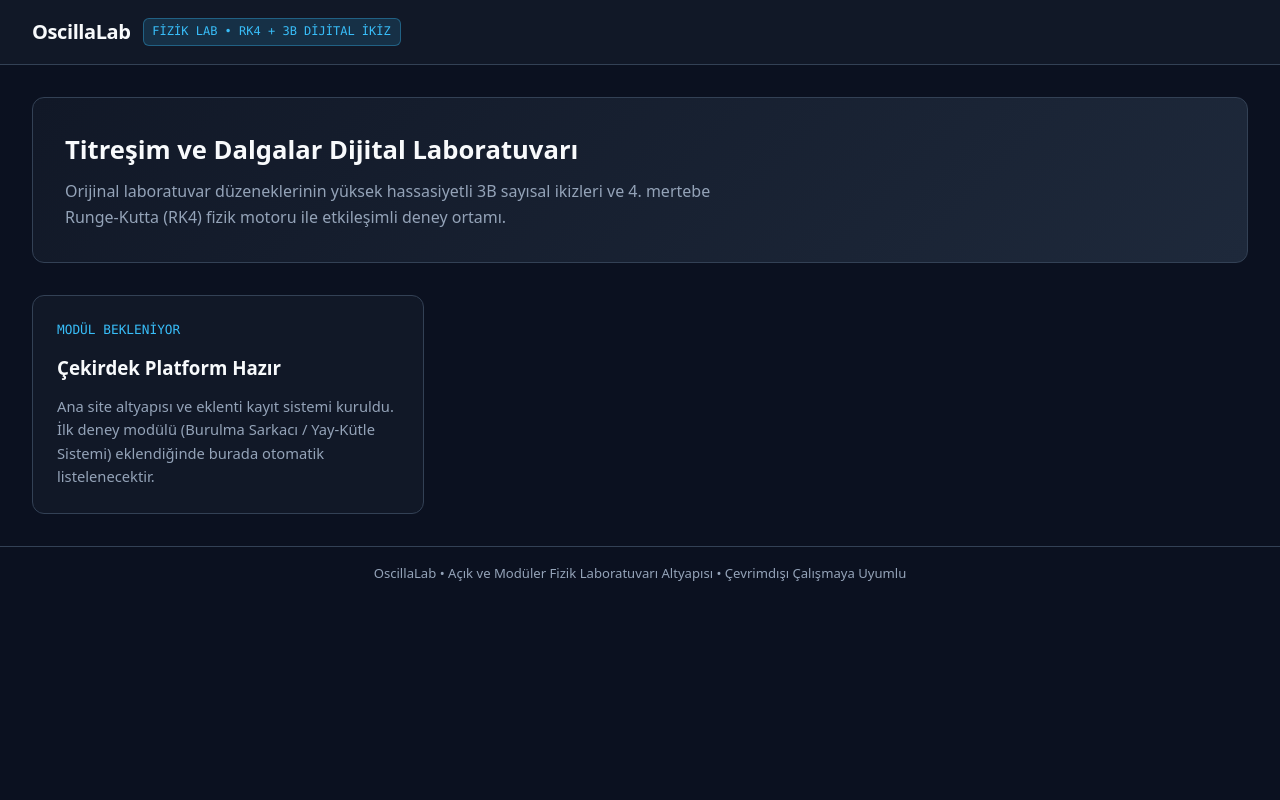
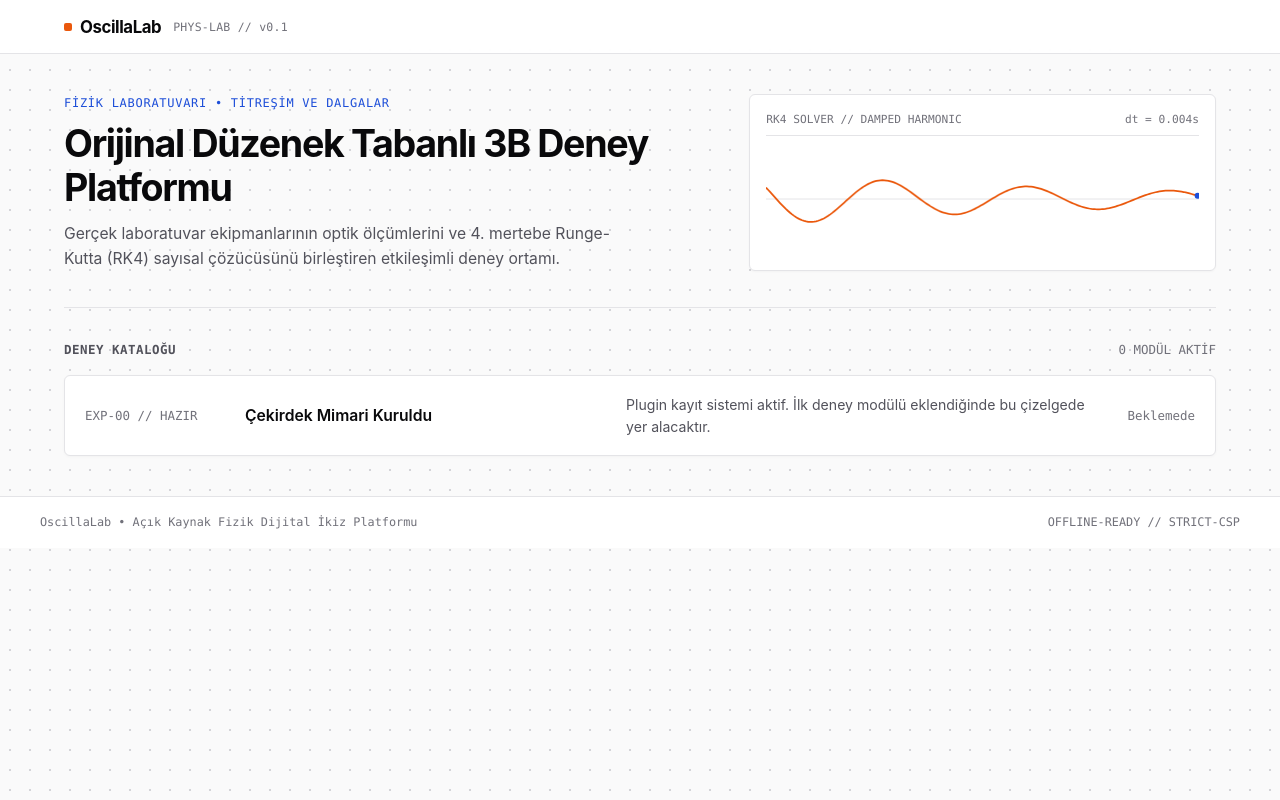
Before and after one commit to fsb3rke/oscillalab, a website built with Vite: page index.html in a window 1280 px wide. Built offline with nearby package versions, Linux system fonts and the light colour scheme.

Commit message:
style(ui): redesign shell with Swiss laboratory grid aesthetic and live RK4 scope preview

```diff
--- a/src/style.css
+++ b/src/style.css
@@ -1,16 +1,18 @@
 :root {
-  --bg-main: #0b1120;
-  --bg-surface: #111827;
-  --bg-card: #1e293b;
-  --border: #334155;
-  --text-primary: #f8fafc;
-  --text-secondary: #94a3b8;
-  --accent: #38bdf8;
-  --accent-hover: #0284c7;
-  --success: #10b981;
-  --radius: 12px;
-  --font-sans: system-ui, -apple-system, BlinkMacSystemFont, 'Segoe UI', Roboto, sans-serif;
-  --font-mono: ui-monospace, SFMono-Regular, Menlo, Monaco, Consolas, monospace;
+  --bg: #fafafa;
+  --surface: #ffffff;
+  --surface-subtle: #f4f4f5;
+  --border: #e4e4e7;
+  --border-strong: #d4d4d8;
+  --ink: #09090b;
+  --ink-muted: #52525b;
+  --ink-faint: #71717a;
+  --accent: #1d4ed8;
+  --accent-soft: #eff6ff;
+  --signal: #ea580c;
+  --radius: 6px;
+  --font-sans: 'Inter', -apple-system, BlinkMacSystemFont, 'Segoe UI', Roboto, sans-serif;
+  --font-mono: 'JetBrains Mono', ui-monospace, SFMono-Regular, Menlo, Monaco, Consolas, monospace;
 }
 
 * {
@@ -20,175 +22,290 @@
 }
 
 body {
-  background: var(--bg-main);
-  color: var(--text-primary);
+  background-color: var(--bg);
+  background-image: radial-gradient(#d4d4d8 0.75px, transparent 0.75px);
+  background-size: 20px 20px;
+  color: var(--ink);
   font-family: var(--font-sans);
-  line-height: 1.6;
+  line-height: 1.55;
+  -webkit-font-smoothing: antialiased;
   min-height: 100vh;
   display: flex;
   flex-direction: column;
 }
 
 .topbar {
-  background: var(--bg-surface);
+  background: rgba(255, 255, 255, 0.92);
+  backdrop-filter: blur(8px);
   border-bottom: 1px solid var(--border);
-  padding: 1rem 2rem;
+  position: sticky;
+  top: 0;
+  z-index: 20;
+}
+
+.topbar-inner {
+  max-width: 1200px;
+  margin: 0 auto;
+  padding: 0.85rem 1.5rem;
   display: flex;
   align-items: center;
   justify-content: space-between;
-  flex-wrap: wrap;
   gap: 1rem;
 }
 
 .brand {
   display: flex;
-  align-items: center;
+  align-items: baseline;
   gap: 0.75rem;
 }
 
-.brand-badge {
-  background: rgba(56, 189, 248, 0.15);
-  color: var(--accent);
-  border: 1px solid rgba(56, 189, 248, 0.35);
-  font-family: var(--font-mono);
-  font-size: 0.75rem;
-  padding: 0.2rem 0.55rem;
-  border-radius: 6px;
+.brand-mark {
+  display: inline-flex;
+  align-items: center;
+  gap: 0.5rem;
+  font-weight: 700;
+  font-size: 1.05rem;
+  letter-spacing: -0.025em;
+  color: var(--ink);
 }
 
-.brand h1 {
-  font-size: 1.25rem;
-  font-weight: 700;
-  letter-spacing: -0.02em;
+.brand-dot {
+  width: 8px;
+  height: 8px;
+  background: var(--signal);
+  border-radius: 2px;
+}
+
+.brand-meta {
+  font-family: var(--font-mono);
+  font-size: 0.72rem;
+  color: var(--ink-faint);
+  letter-spacing: 0.02em;
 }
 
 .container {
-  max-width: 1280px;
+  max-width: 1200px;
   width: 100%;
   margin: 0 auto;
-  padding: 2rem;
+  padding: 2.5rem 1.5rem;
   flex: 1;
 }
 
-.hero {
-  background: linear-gradient(135deg, var(--bg-surface), var(--bg-card));
-  border: 1px solid var(--border);
-  border-radius: var(--radius);
-  padding: 2rem;
+.header-grid {
+  display: grid;
+  grid-template-columns: 1.4fr 1fr;
+  gap: 2rem;
+  align-items: center;
+  padding-bottom: 2.25rem;
+  border-bottom: 1px solid var(--border);
   margin-bottom: 2rem;
 }
 
-.hero h2 {
-  font-size: 1.6rem;
-  margin-bottom: 0.5rem;
+@media (max-width: 840px) {
+  .header-grid {
+    grid-template-columns: 1fr;
+  }
 }
 
-.hero p {
-  color: var(--text-secondary);
-  max-width: 72ch;
+.kicker {
+  font-family: var(--font-mono);
+  font-size: 0.75rem;
+  text-transform: uppercase;
+  letter-spacing: 0.06em;
+  color: var(--accent);
+  margin-bottom: 0.6rem;
+  display: block;
 }
 
-.grid {
-  display: grid;
-  grid-template-columns: repeat(auto-fill, minmax(310px, 1fr));
-  gap: 1.25rem;
+.page-title {
+  font-size: clamp(1.75rem, 3vw, 2.35rem);
+  font-weight: 700;
+  letter-spacing: -0.035em;
+  line-height: 1.15;
+  margin-bottom: 0.85rem;
 }
 
-.card {
-  background: var(--bg-surface);
+.page-lead {
+  color: var(--ink-muted);
+  font-size: 0.98rem;
+  max-width: 58ch;
+}
+
+.scope-box {
+  background: var(--surface);
   border: 1px solid var(--border);
   border-radius: var(--radius);
-  padding: 1.5rem;
-  display: flex;
-  flex-direction: column;
-  gap: 0.75rem;
-  transition: border-color 0.2s ease, transform 0.2s ease;
+  padding: 1rem;
+  box-shadow: 0 1px 2px rgba(0, 0, 0, 0.03);
 }
 
-.card:hover {
-  border-color: var(--accent);
-  transform: translateY(-2px);
+.scope-header {
+  display: flex;
+  justify-content: space-between;
+  font-family: var(--font-mono);
+  font-size: 0.7rem;
+  color: var(--ink-faint);
+  margin-bottom: 0.5rem;
+  padding-bottom: 0.4rem;
+  border-bottom: 1px solid var(--border);
 }
 
-.card-code {
-  font-family: var(--font-mono);
-  font-size: 0.8rem;
-  color: var(--accent);
+.scope-canvas {
+  width: 100%;
+  height: 110px;
+  display: block;
 }
 
-.card p {
-  color: var(--text-secondary);
-  font-size: 0.92rem;
-  flex: 1;
+.section-bar {
+  display: flex;
+  justify-content: space-between;
+  align-items: center;
+  margin-bottom: 1rem;
+}
+
+.section-label {
+  font-family: var(--font-mono);
+  font-size: 0.78rem;
+  font-weight: 600;
+  color: var(--ink-muted);
+  text-transform: uppercase;
+  letter-spacing: 0.04em;
+}
+
+.exp-list {
+  background: var(--surface);
+  border: 1px solid var(--border);
+  border-radius: var(--radius);
+  overflow: hidden;
+  box-shadow: 0 1px 3px rgba(0, 0, 0, 0.03);
+}
+
+.exp-row {
+  display: grid;
+  grid-template-columns: 140px 1.2fr 1.6fr auto;
+  align-items: center;
+  gap: 1.25rem;
+  padding: 1.1rem 1.25rem;
+  border-bottom: 1px solid var(--border);
+  transition: background-color 0.12s ease;
+}
+
+.exp-row:last-child {
+  border-bottom: none;
+}
+
+.exp-row:hover {
+  background: var(--surface-subtle);
+}
+
+@media (max-width: 840px) {
+  .exp-row {
+    grid-template-columns: 1fr;
+    gap: 0.5rem;
+  }
+}
+
+.exp-code {
+  font-family: var(--font-mono);
+  font-size: 0.78rem;
+  color: var(--ink-faint);
+}
+
+.exp-name {
+  font-weight: 600;
+  font-size: 0.98rem;
+  color: var(--ink);
+}
+
+.exp-desc {
+  font-size: 0.88rem;
+  color: var(--ink-muted);
 }
 
 .btn {
-  background: var(--accent);
-  color: #0b1120;
-  border: none;
-  border-radius: 8px;
-  padding: 0.6rem 1rem;
-  font-weight: 600;
+  background: var(--ink);
+  color: #ffffff;
+  border: 1px solid var(--ink);
+  border-radius: var(--radius);
+  padding: 0.5rem 0.9rem;
+  font-family: var(--font-sans);
+  font-size: 0.84rem;
+  font-weight: 500;
   cursor: pointer;
-  font-size: 0.9rem;
-  transition: background 0.15s ease;
+  transition: all 0.15s ease;
+  white-space: nowrap;
 }
 
 .btn:hover {
-  background: var(--accent-hover);
-  color: #fff;
+  background: var(--accent);
+  border-color: var(--accent);
 }
 
-.btn-ghost {
-  background: transparent;
-  color: var(--text-secondary);
-  border: 1px solid var(--border);
+.btn-outline {
+  background: var(--surface);
+  color: var(--ink);
+  border: 1px solid var(--border-strong);
 }
 
-.btn-ghost:hover {
-  border-color: var(--accent);
-  color: var(--text-primary);
-  background: transparent;
+.btn-outline:hover {
+  background: var(--surface-subtle);
+  border-color: var(--ink);
+  color: var(--ink);
 }
 
 .tabs {
   display: flex;
-  gap: 0.5rem;
+  gap: 0.25rem;
   border-bottom: 1px solid var(--border);
-  padding-bottom: 0.75rem;
   margin-bottom: 1.5rem;
-  flex-wrap: wrap;
+  overflow-x: auto;
 }
 
 .tab-btn {
-  background: var(--bg-surface);
-  color: var(--text-secondary);
-  border: 1px solid var(--border);
-  border-radius: 8px;
-  padding: 0.5rem 1rem;
+  background: transparent;
+  color: var(--ink-muted);
+  border: none;
+  border-bottom: 2px solid transparent;
+  padding: 0.65rem 1rem;
   cursor: pointer;
   font-size: 0.88rem;
   font-weight: 500;
+  white-space: nowrap;
+  transition: color 0.15s ease, border-color 0.15s ease;
+}
+
+.tab-btn:hover {
+  color: var(--ink);
 }
 
 .tab-btn[aria-selected="true"] {
-  background: rgba(56, 189, 248, 0.15);
   color: var(--accent);
-  border-color: var(--accent);
+  border-bottom-color: var(--accent);
+  font-weight: 600;
 }
 
 .workspace {
-  background: var(--bg-surface);
+  background: var(--surface);
   border: 1px solid var(--border);
   border-radius: var(--radius);
-  padding: 2rem;
-  min-height: 360px;
+  padding: 1.75rem;
+  min-height: 380px;
 }
 
 .footer {
   border-top: 1px solid var(--border);
-  padding: 1rem 2rem;
-  text-align: center;
-  color: var(--text-secondary);
-  font-size: 0.82rem;
+  background: var(--surface);
+  padding: 1rem 1.5rem;
 }
+
+.footer-inner {
+  max-width: 1200px;
+  margin: 0 auto;
+  display: flex;
+  justify-content: space-between;
+  flex-wrap: wrap;
+  gap: 0.5rem;
+  font-family: var(--font-mono);
+  font-size: 0.74rem;
+  color: var(--ink-faint);
+}
--- a/src/ui/shell.ts
+++ b/src/ui/shell.ts
@@ -1,93 +1,207 @@
 import { getAllExperiments } from '../core/registry';
 import type { ExperimentModule } from '../core/types';
 import { el } from '../core/sanitize';
+import { stepRK4 } from '../core/rk4';
 
 type TabKey = 'setup' | 'theory' | 'sim3d' | 'analysis';
 
 const TABS: readonly { key: TabKey; label: string }[] = [
-  { key: 'setup', label: '1. Orijinal Düzenek & Parçalar' },
-  { key: 'theory', label: '2. Teori & Kavramlar' },
-  { key: 'sim3d', label: '3. 3B Dijital İkiz (RK4)' },
-  { key: 'analysis', label: '4. Veri & Belirsizlik Analizi' }
+  { key: 'setup', label: '01 / Orijinal Düzenek' },
+  { key: 'theory', label: '02 / Teorik Model' },
+  { key: 'sim3d', label: '03 / 3B Dijital İkiz' },
+  { key: 'analysis', label: '04 / Veri & Hata Analizi' }
 ];
+
+function mountLiveScope(canvas: HTMLCanvasElement): () => void {
+  const ctx = canvas.getContext('2d');
+  if (!ctx) return () => {};
+
+  let state = [1.0, 0.0];
+  let t = 0;
+  const history: number[] = [];
+  let rafId = 0;
+
+  const derivs = (s: readonly number[]): number[] => {
+    const x = s[0] ?? 0;
+    const v = s[1] ?? 0;
+    const omega0 = 5.5;
+    const gamma = 0.35;
+    return [v, -2 * gamma * v - omega0 * omega0 * x];
+  };
+
+  const render = () => {
+    const dpr = window.devicePixelRatio || 1;
+    const rect = canvas.getBoundingClientRect();
+    if (canvas.width !== Math.floor(rect.width * dpr) || canvas.height !== Math.floor(rect.height * dpr)) {
+      canvas.width = Math.floor(rect.width * dpr);
+      canvas.height = Math.floor(rect.height * dpr);
+    }
+
+    ctx.save();
+    ctx.scale(dpr, dpr);
+    const w = rect.width;
+    const h = rect.height;
+
+    ctx.clearRect(0, 0, w, h);
+
+    // Eksen çizgisi
+    ctx.strokeStyle = '#e4e4e7';
+    ctx.lineWidth = 1;
+    ctx.beginPath();
+    ctx.moveTo(0, h / 2);
+    ctx.lineTo(w, h / 2);
+    ctx.stroke();
+
+    // RK4 adımı
+    for (let i = 0; i < 4; i++) {
+      state = stepRK4(state, t, 0.004, derivs);
+      t += 0.004;
+    }
+
+    if (Math.abs(state[0] ?? 0) < 0.03 && Math.abs(state[1] ?? 0) < 0.05) {
+      state = [1.0, 0.0];
+    }
+
+    history.push(state[0] ?? 0);
+    const maxPts = Math.max(60, Math.floor(w / 2));
+    while (history.length > maxPts) history.shift();
+
+    // Sinyal eğrisi
+    ctx.strokeStyle = '#ea580c';
+    ctx.lineWidth = 1.75;
+    ctx.beginPath();
+    for (let i = 0; i < history.length; i++) {
+      const px = (i / maxPts) * w;
+      const py = h / 2 - (history[i] ?? 0) * (h * 0.38);
+      if (i === 0) ctx.moveTo(px, py);
+      else ctx.lineTo(px, py);
+    }
+    ctx.stroke();
+
+    // Anlık uç noktası
+    const lastX = ((history.length - 1) / maxPts) * w;
+    const lastY = h / 2 - (history[history.length - 1] ?? 0) * (h * 0.38);
+    ctx.fillStyle = '#1d4ed8';
+    ctx.beginPath();
+    ctx.arc(lastX, lastY, 3, 0, Math.PI * 2);
+    ctx.fill();
+
+    ctx.restore();
+    rafId = requestAnimationFrame(render);
+  };
+
+  rafId = requestAnimationFrame(render);
+  return () => cancelAnimationFrame(rafId);
+}
 
 export function renderApp(root: HTMLElement): void {
   let activeExp: ExperimentModule | null = null;
   let activeTab: TabKey = 'setup';
+  let cleanupScope: (() => void) | null = null;
 
   function draw(): void {
+    if (cleanupScope) {
+      cleanupScope();
+      cleanupScope = null;
+    }
     root.replaceChildren();
 
-    // Üst Bar
+    // Üst Navigasyon
     const topbar = el('header', { className: 'topbar' });
+    const topbarInner = el('div', { className: 'topbar-inner' });
+
     const brand = el('div', { className: 'brand' });
-    brand.append(
-      el('h1', { text: 'OscillaLab' }),
-      el('span', { className: 'brand-badge', text: 'FİZİK LAB • RK4 + 3B DİJİTAL İKİZ' })
-    );
-    topbar.append(brand);
+    const mark = el('span', { className: 'brand-mark' });
+    mark.append(el('span', { className: 'brand-dot' }), document.createTextNode('OscillaLab'));
+    brand.append(mark, el('span', { className: 'brand-meta', text: 'PHYS-LAB // v0.1' }));
+    topbarInner.append(brand);
 
     if (activeExp) {
-      const backBtn = el('button', { className: 'btn btn-ghost', text: '← Tüm Deneyler' });
+      const backBtn = el('button', { className: 'btn btn-outline', text: '← Deney Listesi' });
       backBtn.addEventListener('click', () => {
         activeExp = null;
         draw();
       });
-      topbar.append(backBtn);
+      topbarInner.append(backBtn);
     }
+    topbar.append(topbarInner);
 
-    // Ana İçerik
     const main = el('main', { className: 'container' });
 
     if (!activeExp) {
-      const hero = el('section', { className: 'hero' });
-      hero.append(
-        el('h2', { text: 'Titreşim ve Dalgalar Dijital Laboratuvarı' }),
+      const headerGrid = el('section', { className: 'header-grid' });
+
+      const intro = el('div');
+      intro.append(
+        el('span', { className: 'kicker', text: 'FİZİK LABORATUVARI • TİTREŞİM VE DALGALAR' }),
+        el('h1', { className: 'page-title', text: 'Orijinal Düzenek Tabanlı 3B Deney Platformu' }),
         el('p', {
-          text: 'Orijinal laboratuvar düzeneklerinin yüksek hassasiyetli 3B sayısal ikizleri ve 4. mertebe Runge-Kutta (RK4) fizik motoru ile etkileşimli deney ortamı.'
+          className: 'page-lead',
+          text: 'Gerçek laboratuvar ekipmanlarının optik ölçümlerini ve 4. mertebe Runge-Kutta (RK4) sayısal çözücüsünü birleştiren etkileşimli deney ortamı.'
         })
       );
-      main.append(hero);
+
+      const scopeBox = el('aside', { className: 'scope-box' });
+      const scopeHead = el('div', { className: 'scope-header' });
+      scopeHead.append(
+        el('span', { text: 'RK4 SOLVER // DAMPED HARMONIC' }),
+        el('span', { text: 'dt = 0.004s' })
+      );
+      const canvas = el('canvas', { className: 'scope-canvas' });
+      scopeBox.append(scopeHead, canvas);
+
+      headerGrid.append(intro, scopeBox);
+      main.append(headerGrid);
+
+      cleanupScope = mountLiveScope(canvas);
 
       const experiments = getAllExperiments();
-      const grid = el('section', { className: 'grid' });
+      const secBar = el('div', { className: 'section-bar' });
+      secBar.append(
+        el('span', { className: 'section-label', text: 'Deney Kataloğu' }),
+        el('span', { className: 'exp-code', text: `${experiments.length} MODÜL AKTİF` })
+      );
+      main.append(secBar);
 
+      const list = el('div', { className: 'exp-list' });
       if (experiments.length === 0) {
-        const emptyCard = el('article', { className: 'card' });
-        emptyCard.append(
-          el('span', { className: 'card-code', text: 'MODÜL BEKLENİYOR' }),
-          el('h3', { text: 'Çekirdek Platform Hazır' }),
-          el('p', {
-            text: 'Ana site altyapısı ve eklenti kayıt sistemi kuruldu. İlk deney modülü (Burulma Sarkacı / Yay-Kütle Sistemi) eklendiğinde burada otomatik listelenecektir.'
-          })
+        const row = el('div', { className: 'exp-row' });
+        row.append(
+          el('span', { className: 'exp-code', text: 'EXP-00 // HAZIR' }),
+          el('span', { className: 'exp-name', text: 'Çekirdek Mimari Kuruldu' }),
+          el('span', {
+            className: 'exp-desc',
+            text: 'Plugin kayıt sistemi aktif. İlk deney modülü eklendiğinde bu çizelgede yer alacaktır.'
+          }),
+          el('span', { className: 'exp-code', text: 'Beklemede' })
         );
-        grid.append(emptyCard);
+        list.append(row);
       } else {
         for (const exp of experiments) {
-          const card = el('article', { className: 'card' });
-          const openBtn = el('button', { className: 'btn', text: 'Deney Ortamını Aç' });
+          const row = el('div', { className: 'exp-row' });
+          const openBtn = el('button', { className: 'btn', text: 'Düzeneği Aç →' });
           openBtn.addEventListener('click', () => {
             activeExp = exp;
             activeTab = 'setup';
             draw();
           });
-          card.append(
-            el('span', { className: 'card-code', text: exp.courseCode }),
-            el('h3', { text: exp.title }),
-            el('p', { text: exp.summary }),
+          row.append(
+            el('span', { className: 'exp-code', text: exp.courseCode }),
+            el('span', { className: 'exp-name', text: exp.title }),
+            el('span', { className: 'exp-desc', text: exp.summary }),
             openBtn
           );
-          grid.append(card);
+          list.append(row);
         }
       }
-      main.append(grid);
+      main.append(list);
     } else {
-      const titleBox = el('div', { style: 'margin-bottom: 1.25rem;' } as never);
-      titleBox.append(
-        el('span', { className: 'card-code', text: activeExp.courseCode }),
-        el('h2', { text: activeExp.title })
+      const expHead = el('div', { style: 'margin-bottom: 1.25rem;' } as never);
+      expHead.append(
+        el('span', { className: 'kicker', text: activeExp.courseCode }),
+        el('h1', { className: 'page-title', text: activeExp.title })
       );
-      main.append(titleBox);
+      main.append(expHead);
 
       const tabBar = el('div', { className: 'tabs', attrs: { role: 'tablist' } });
       for (const tab of TABS) {
@@ -111,19 +225,20 @@ export function renderApp(root: HTMLElement): void {
       workspace.append(
         el('h3', { text: TABS.find((t) => t.key === activeTab)?.label ?? '' }),
         el('p', {
-          text: `${activeExp.title} için bu modül yuvası bir sonraki adımda gerçek düzenek görüntüsü ve 3B sahne ile doldurulacaktır.`
+          className: 'exp-desc',
+          text: `${activeExp.title} için bileşen yuvası hazır.`
         })
       );
       main.append(workspace);
     }
 
-    // Alt Bilgi
     const footer = el('footer', { className: 'footer' });
-    footer.append(
-      el('span', {
-        text: 'OscillaLab • Açık ve Modüler Fizik Laboratuvarı Altyapısı • Çevrimdışı Çalışmaya Uyumlu'
-      })
+    const footerInner = el('div', { className: 'footer-inner' });
+    footerInner.append(
+      el('span', { text: 'OscillaLab • Açık Kaynak Fizik Dijital İkiz Platformu' }),
+      el('span', { text: 'OFFLINE-READY // STRICT-CSP' })
     );
+    footer.append(footerInner);
 
     root.append(topbar, main, footer);
   }
```
